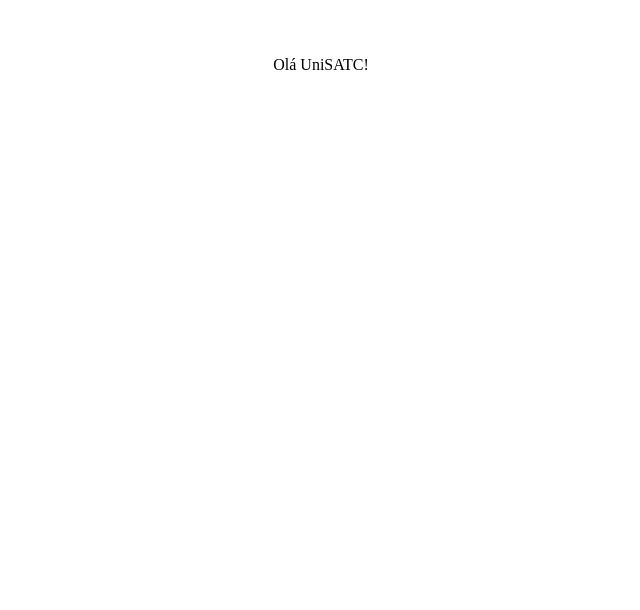
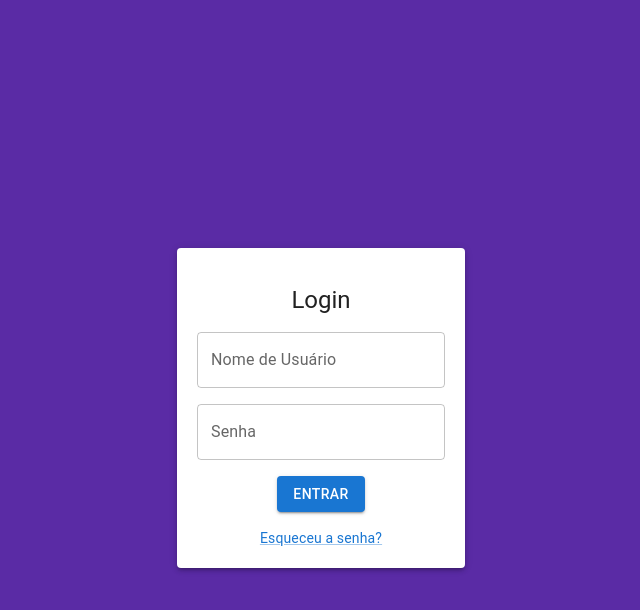
Before and after one commit to jpdarabas/pharmacy-system, a React (Vite) app: page / in a window 1280 px wide. Shown: the top 610 px of the page, without its empty margins (319-959 px from the left). Built offline with nearby package versions, Linux system fonts and the light colour scheme.

Commit message:
criado tela inicial de login

```diff
--- a/src/App.tsx
+++ b/src/App.tsx
@@ -1,11 +1,10 @@
-import { useState } from 'react'
-import './screens/Dashboard/App.css'
+import { ThemeProvider } from "@emotion/react"
+import Router from "./router/Router"
+import { RouterProvider } from "react-router-dom"
 
 function App() {
-  return (
-  <div>
-  <p>Olá UniSATC!</p>
-  </div>
-  )
- }
+return (
+      <RouterProvider router={Router} />
+)
+}
 export default App
--- a/src/Router/router.tsx
+++ b/src/Router/router.tsx
@@ -1,13 +1,12 @@
 import { Route, createBrowserRouter, createRoutesFromElements } from "react-router-dom";
-import Login from './screens/login';
-
-// Resto da configuração do roteamento
-// Importe a página de login
+import Login from "../screens/Login";
 
 const Router = createBrowserRouter(
     createRoutesFromElements(
         <Route>
-            <Route path="/login" element={<Login />} />
-        </Route>)
+            <Route path="/" element={<Login />} />
+        </Route>
+    )
 )
+
 export default Router;
--- /dev/null
+++ b/src/screens/Login/index.css
@@ -0,0 +1,54 @@
+.custom-textfield {
+  width: 85%;
+  margin-bottom: 20px;
+}
+
+body {
+  background-color: #5a2ba5;
+}
+
+.logo{
+  width: 250px;
+  height: 250px;
+}
+
+#login-form {
+  height: 70vh;
+  width: 60vw;
+  position: absolute;
+  border: 1px solid white;
+  background-color: rgb(245, 240, 240);
+  transform: translate(-50%, -50%);
+  top: 50%;
+  left: 50%;
+  display: flex;
+  justify-content: center;
+  align-items: center;
+  flex-direction: column;
+  border-radius: 15px;
+  box-shadow: 11px 21px 29px -8px rgba(0, 0, 0, 0.75);
+}
+
+@media screen and (max-width: 767px) {
+  /* Estilos para dispositivos móveis */
+  #login-form {
+    height: 85vh;
+    width: 60vw;
+  }
+}
+
+@media screen and (min-width: 768px) and (max-width: 1023px) {
+  /* Estilos para tablets */
+  #login-form {
+    height: 85vh;
+    width: 70vw;
+  }
+}
+
+@media screen and (min-width: 1024px) {
+  /* Estilos para desktops */
+  #login-form {
+    height: 85vh;
+    width: 30vw;
+  }
+}
--- /dev/null
+++ b/src/screens/Login/index.tsx
@@ -0,0 +1,68 @@
+/*function Login() {
+    return (
+    <div>
+    <p>Esta sera a tela de login</p>
+    </div>
+    )
+   }
+   export default Login*/
+
+   import React, { useState } from 'react';
+   import { Button, TextField, Paper, Typography, Grid, Link } from '@mui/material';
+   import { useNavigate } from 'react-router-dom';
+   import './index.css';
+
+   export default function Login() {
+     const [username, setUsername] = useState('');
+     const [password, setPassword] = useState('');
+     const navigate = useNavigate();
+
+     const handleLoginInButton = () => {
+       if (username && password) {
+         // Simular autenticação bem-sucedida
+         navigate('/');
+       } else {
+         alert('Por favor, preencha os campos de nome de usuário e senha.');
+       }
+     };
+
+     return (
+       <Grid container justifyContent="center" alignItems="center" style={{ height: '100vh' }}>
+         <Paper elevation={3} style={{ padding: '20px' }}>
+           <Grid container spacing={2} direction="column" alignItems="center">
+             <Grid item>
+             </Grid>
+             <Grid item>
+               <Typography variant="h5">Login</Typography>
+             </Grid>
+             <Grid item>
+               <TextField
+                 type="text"
+                 label="Nome de Usuário"
+                 value={username}
+                 onChange={(e) => setUsername(e.target.value)}
+               />
+             </Grid>
+             <Grid item>
+               <TextField
+                 type="password"
+                 label="Senha"
+                 value={password}
+                 onChange={(e) => setPassword(e.target.value)}
+               />
+             </Grid>
+             <Grid item>
+               <Button variant="contained" color="primary" onClick={handleLoginInButton}>
+                 Entrar
+               </Button>
+             </Grid>
+             <Grid item>
+               <Link href="#" variant="body2">
+                 Esqueceu a senha?
+               </Link>
+             </Grid>
+           </Grid>
+         </Paper>
+       </Grid>
+     );
+   }
```
Also changed, not shown: package.json (+6 -1 lines), src/screens/Login/login.tsx (deleted), 1 other file (tests, documents, lock files or other folders).
